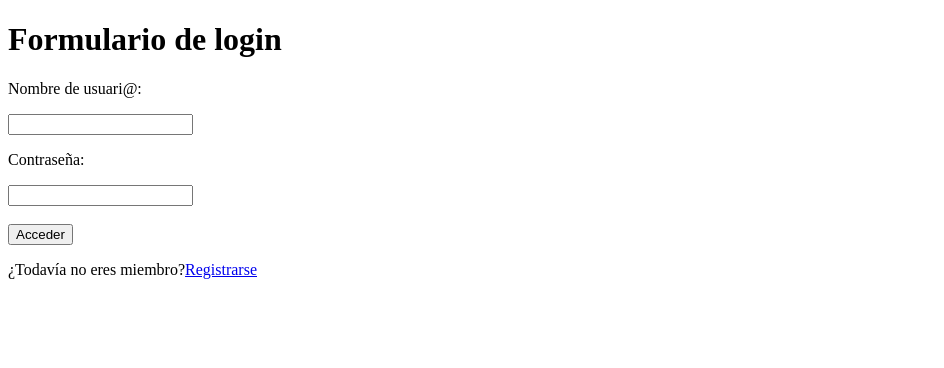
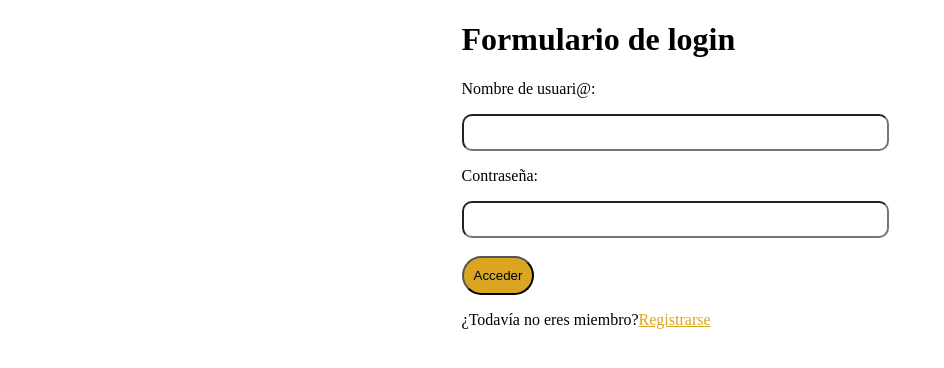
Before and after one commit to JuanCarlosMarrama00/DWES-Introduccion, a PHP site: page /login.php in a window 1280 px wide. Shown: the top 368 px of the page, without its empty margins (0-944 px from the left). Run offline with PHP 8.4, Linux system fonts and the light colour scheme.

Commit message:
Le he añadido css al php

```diff
--- /dev/null
+++ b/Sesiones/index.css
@@ -0,0 +1,24 @@
+#pagina{
+    margin-left: 12cm;
+
+}
+
+input[type="text"], input[type="password"], input[type="email"]{
+    border-radius: 10px;
+    width: 50%;
+    padding: 9px;
+}
+
+input[type="submit"]{
+    border-radius: 25px;
+    background-color: goldenrod;
+    padding: 10px;
+}
+
+input[type="submit"]:hover{
+    box-shadow: 2px 2px 2px;
+}
+
+a{
+    color: goldenrod;
+}
--- a/Sesiones/login.php
+++ b/Sesiones/login.php
@@ -37,8 +37,12 @@
     <meta http-equiv="X-UA-Compatible" content="IE=edge">
     <meta name="viewport" content="width=device-width, initial-scale=1.0">
     <title>Login</title>
+    <link rel="stylesheet" type="text/css" href="index.css"/>
 </head>
 <body>
+    <div id="pagina">
+    <h1>Formulario de login</h1>
+    <div id="formulario">
     <form action="login.php" method="post" enctype="multipart/form-data">
         <?php
             if(isset($errores)) {
@@ -47,13 +51,14 @@
                 }
             }
         ?>
-        <h1>Formulario de login</h1>
         <p>Nombre de usuari@:</p>
         <input type="text" name="nombreUsuario" maxlength="50"><br>
         <p>Contraseña:</p>
         <input type="password" name="password"><br><br>
         <input type="submit" name="submit" value="Acceder"><br>
         <p>¿Todavía no eres miembro?<a href="registrarse.php">Registrarse</a></p>
+        </div>
     </form>
+    </div>
 </body>
 </html>
--- a/Sesiones/registrarse.php
+++ b/Sesiones/registrarse.php
@@ -43,9 +43,11 @@ if (isset($_POST["submit"]) && $_SERVER["REQUEST_METHOD"] == "POST") {
     <meta http-equiv="X-UA-Compatible" content="IE=edge">
     <meta name="viewport" content="width=device-width, initial-scale=1.0">
     <title>Practica Pagina Registrarse php</title>
+    <link rel="stylesheet" type="text/css" href="index.css"/>
 </head>
 
 <body>
+    <div id="pagina">
     <h1>Formulario de registro</h1>
     <?php
     if(isset($errores)) {
@@ -68,6 +70,7 @@ if (isset($_POST["submit"]) && $_SERVER["REQUEST_METHOD"] == "POST") {
     </form>
     </div>
     <p>¿Ya eres miembro?<a href="login.php">Acceso a usuari@s</a></p>
+    </div>
 </body>
 
 </html>
```
